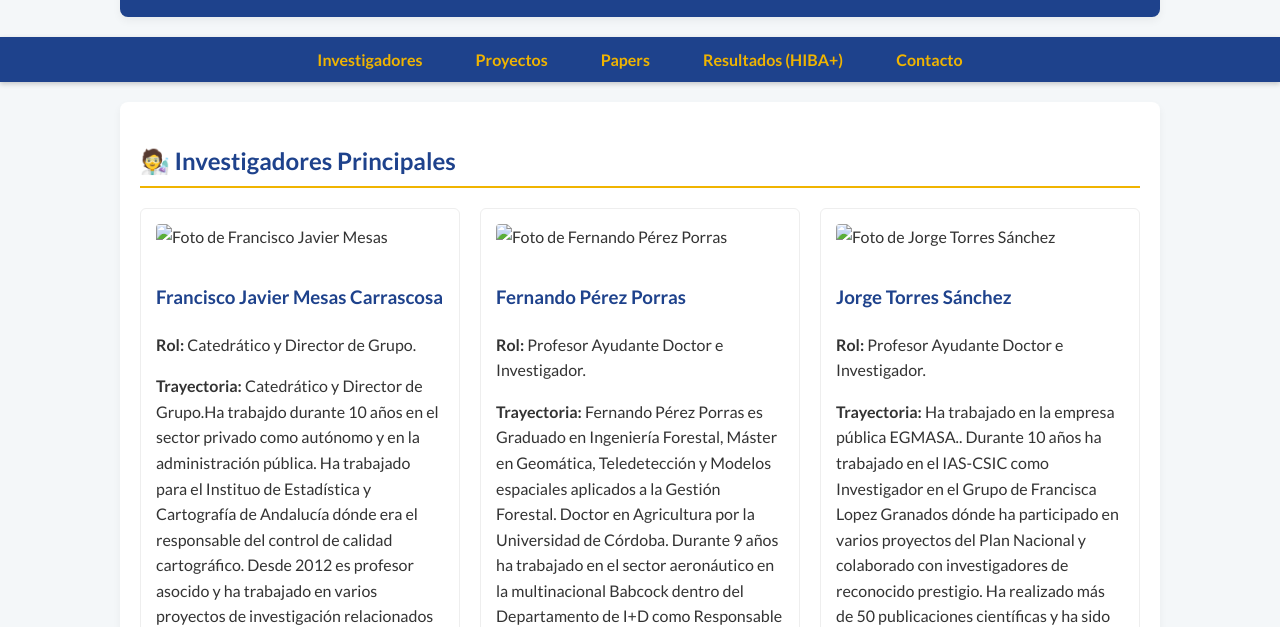
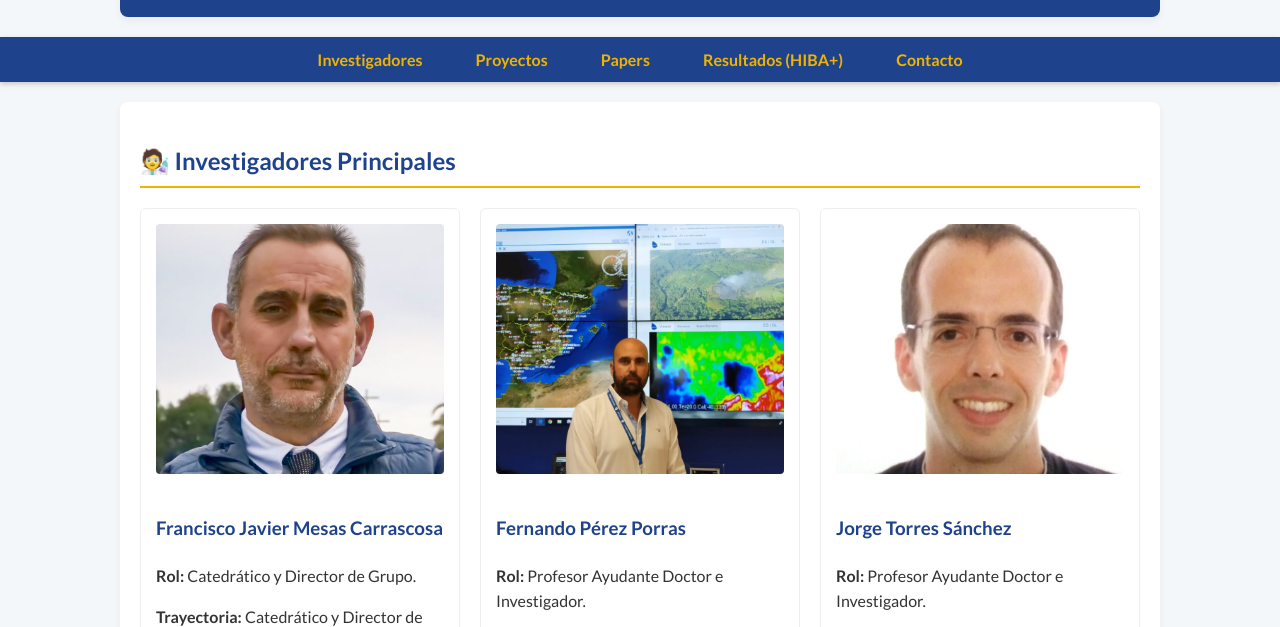
Before and after one commit to Fperezporras/Web124, a plain HTML site: page index.html in a window 1280 px wide. Shown: the part 152-779 px from the top of the page. Drawn offline with nearby package versions, Linux system fonts and the light colour scheme.

Commit message:
Update researcher images and fix text errors
Updated researcher images and fixed minor text errors.

```diff
--- a/index.html
+++ b/index.html
@@ -110,21 +110,21 @@
         <h2>🧑‍🔬 Investigadores Principales</h2>
         <div class="grid-container">
             <div>
-				<img src="javi_foto.png" alt="Foto de Francisco Javier Mesas" style="width: 100%; height: 250px; object-fit: cover; border-radius: 4px; margin-bottom: 15px;">
+				<img src="assets/geotiffs/javi_foto.png" alt="Foto de Francisco Javier Mesas" style="width: 100%; height: 250px; object-fit: cover; border-radius: 4px; margin-bottom: 15px;">
                 <h3>Francisco Javier Mesas Carrascosa</h3>
                 <p><strong>Rol:</strong> Catedrático y Director de Grupo.</p>
 				<p><strong>Trayectoria:</strong> Catedrático y Director de Grupo.Ha trabajdo durante 10 años en el sector privado como autónomo y en la administración pública. Ha trabajado para el Instituo de Estadística y Cartografía de Andalucía dónde era el responsable del control de calidad cartográfico. Desde 2012 es profesor asocido y ha trabajado en varios proyectos de investigación relacionados con las aeronaves no tripuladas </p>
                 <p><strong>Especialidad:</strong> Catedrático del Departamento de Ingeniería Gráfica y Geomática de la Universidad de Córdoba.Su actividad científica se centra en la aplicación y uso de técnicas geomáticas en agricultura de precisión, principalmente empleando imágenes procedentes de sensores remotos embarcados en plataformas espaciales y aéreas tanto tripuladas como no tripuladas, así como vehículos terrestres no tripulados. Principalmente centradas en el desarrollo de nuevas metodologías en el procesado y análisis de imágenes para la generación de productos cartográficos con la suficiente calidad espacial y radiométrica para ser usados en aplicaciones de agricultura (detección de malas hierbas, seguimiento 3D de cultivos leñosos, etc.), empleando para ello desde técnicas de tratamiento de datos clásicas como basadas en inteligencia articifical.</p>
             </div>
             <div>
-				<img src="fernan_foto.png" alt="Foto de Fernando Pérez Porras" style="width: 100%; height: 250px; object-fit: cover; border-radius: 4px; margin-bottom: 15px;">
+				<img src="assets/geotiffs/fernan_foto.png" alt="Foto de Fernando Pérez Porras" style="width: 100%; height: 250px; object-fit: cover; border-radius: 4px; margin-bottom: 15px;">
                 <h3>Fernando Pérez Porras</h3>
                 <p><strong>Rol:</strong> Profesor Ayudante Doctor e Investigador.</p>
                 <p><strong>Trayectoria:</strong> Fernando Pérez Porras es Graduado en Ingeniería Forestal, Máster en Geomática, Teledetección y Modelos espaciales aplicados a la Gestión Forestal. Doctor en Agricultura por la Universidad de Córdoba. Durante 9 años ha trabajado en el sector aeronáutico en la multinacional Babcock dentro del Departamento de I+D como Responsable de Sensores, Teledetección e Inteligencia. Participa en varias compras públicas como investigador, siendo en una de ellas Investigador Principal. Desde 2020 profesor asociado y desde 2025 Profesor Ayudante Doctor.</p>
 				<p><strong>Especialidad:</strong> Sensores pasivos, robótica y especialista en inteligencia artificial aplicada a las malas hierbas, conteo de objetos, segmentación semántica. Aplicaciones para incendios forestales basadas en teledetección e IA mediante datos satélitales, UAV, meteorológicos u orográficos</p>
 			</div>
             <div>
-				<img src="jorge_foto.png" alt="Foto de Jorge Torres Sánchez" style="width: 100%; height: 250px; object-fit: cover; border-radius: 4px; margin-bottom: 15px;">
+				<img src="assets/geotiffs/jorge_foto.png" alt="Foto de Jorge Torres Sánchez" style="width: 100%; height: 250px; object-fit: cover; border-radius: 4px; margin-bottom: 15px;">
                 <h3>Jorge Torres Sánchez</h3>
                 <p><strong>Rol:</strong> Profesor Ayudante Doctor e Investigador.</p>
 				<p><strong>Trayectoria:</strong> Ha trabajado en la empresa pública EGMASA.. Durante 10 años ha trabajado en el IAS-CSIC como Investigador en el Grupo de Francisca Lopez Granados dónde ha participado en varios proyectos del Plan Nacional y colaborado con investigadores de reconocido prestigio. Ha realizado más de 50 publicaciones científicas y ha sido elegido por el ranking Stanford uno de los investigadores más influyentes .</p>
@@ -172,7 +172,7 @@
         <div class="grid-container">
 
             <div>
-                <img src="paper_juanto.png" alt="Portada Paper 1" style="width: 100%; height: 150px; object-fit: cover; border-radius: 4px; margin-bottom: 10px;">
+                <img src="assets/geotiffs/remote_sensing.png" alt="Portada Paper 1" style="width: 100%; height: 150px; object-fit: cover; border-radius: 4px; margin-bottom: 10px;">
 
                 <h3 style="margin-top: 0; font-size: 1.1em;">Enhancing Crop Yield Estimation in Spinach Crops Using Synthetic Aperture Radar-Derived Normalized Difference Vegetation Index: A Sentinel-1 and Sentinel-2 Fusion Approach</h3>
                 <p style="font-size: 0.9em; color: #555;"><strong>Autoría:</strong>  Francisco-Javier Mesas-Carrascosa Juan Tomás Arosemena-Jované,Susana Cantón-Martínez,Fernando Pérez-Porras andJorge Torres-Sánchez. https://doi.org/10.3390/rs17081412</p>
```
